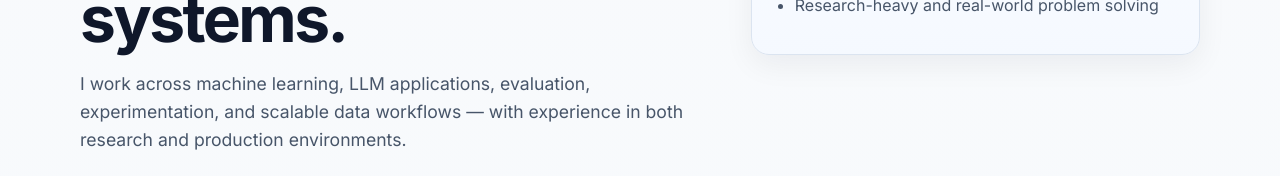
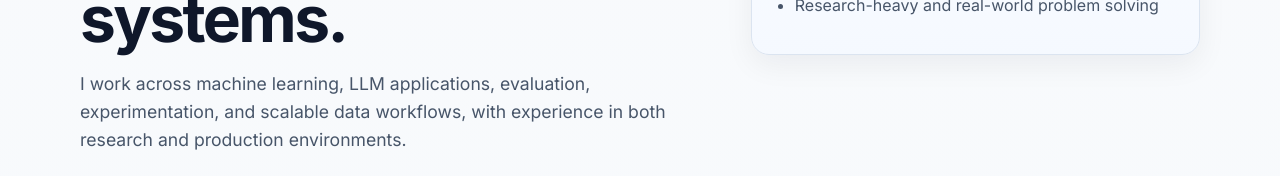
Before and after one commit to Sankar16/Portfolio, a React (Vite) app: page / in a window 1280 px wide. Shown: the part 465-641 px from the top of the page. Built offline with nearby package versions, Linux system fonts and the light colour scheme.

Commit message:
Readme and data

```diff
--- a/src/components/sections/AboutSection.jsx
+++ b/src/components/sections/AboutSection.jsx
@@ -33,7 +33,7 @@ export default function AboutSection() {
               </p>
               <p>
                 I’m especially interested in problems where strong modeling, thoughtful
-                experimentation, and real-world implementation all matter — whether in applied AI,
+                experimentation, and real-world implementation all matter, whether in applied AI,
                 analytics, experimentation tooling, or ML platform workflows.
               </p>
 
--- a/src/content/siteConfig.js
+++ b/src/content/siteConfig.js
@@ -3,7 +3,7 @@ const siteConfig = {
   title: 'Data Scientist / AI-ML Engineer',
   headline: 'Data Scientist / AI-ML Engineer building production-minded machine learning systems.',
   subheadline:
-    'I work across machine learning, LLM applications, evaluation, experimentation, and scalable data workflows — with experience in both research and production environments.',
+    'I work across machine learning, LLM applications, evaluation, experimentation, and scalable data workflows, with experience in both research and production environments.',
   email: 'sankarrag@gmail.com',
   githubUrl: 'https://github.com/Sankar16',
   linkedinUrl: 'https://www.linkedin.com/in/sankar-raghuthaman/',
```
